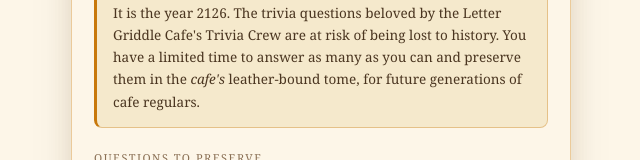
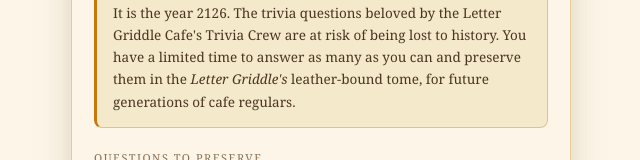
Before and after one commit to lauriegriddle/griddle-game, a Next.js app: page /griddlelogue in a window 1280 px wide. Shown: the part 288-448 px from the top of the page, without its empty margins (319-959 px from the left). Built offline with nearby package versions, Linux system fonts and the light colour scheme.

Commit message:
Adjust wording of Griddlelogue

```diff
--- a/app/griddlelogue/page.js
+++ b/app/griddlelogue/page.js
@@ -386,7 +386,7 @@ export default function GriddleloguePage() {
                 lineHeight: '1.65',
               }}>
                 It is the year 2126. The trivia questions beloved by the Letter Griddle Cafe&apos;s Trivia Crew are at risk of being lost to history. You have a limited time to answer as many as you can and preserve them in the{' '}
-                <em>cafe&apos;s</em> leather-bound tome, for future generations of cafe regulars.
+                <em>Letter Griddle&apos;s</em> leather-bound tome, for future generations of cafe regulars.
               </div>
 
               <div style={{fontSize: '11px', letterSpacing: '1.5px', textTransform: 'uppercase', color: '#8a7055', marginBottom: '10px'}}>
```
